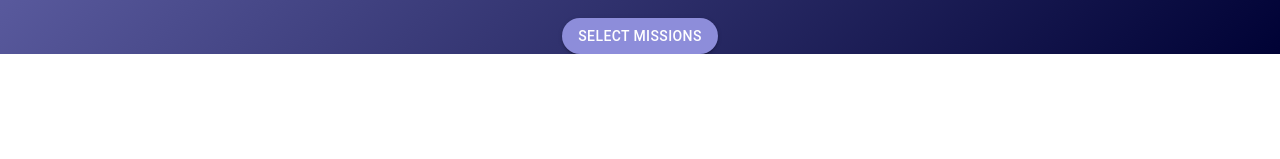
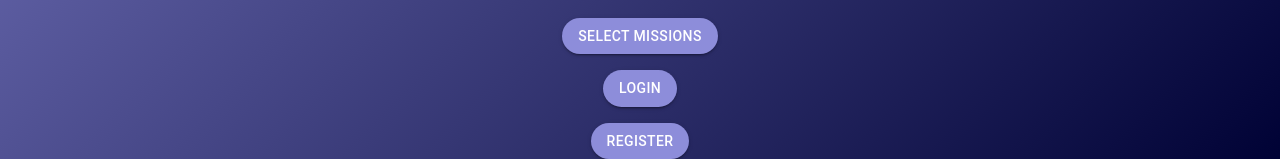
Before and after one commit to CHUREKGIT/warhammer-counter, a React (Create React App) app: page / in a window 1280 px wide. Shown: the part 789-948 px from the top of the page. Before the commit the page ends 843 px from the top, so only its background shows below. Built offline with nearby package versions, Linux system fonts and the light colour scheme; no server answers.

Commit message:
small UI changes

```diff
--- a/src/views/GameCounter.tsx
+++ b/src/views/GameCounter.tsx
@@ -249,7 +249,7 @@ function GameCounter () {
                 })}
                 {showAlert &&  <Grid item><Alert severity="success">Success! Game was saved into your account</Alert></Grid>}
                 <Grid item>
-                        <StyledButton variant="contained" onClick={handleWriteToDataBase} >Save Game in Account</StyledButton>
+                    {currentUser && <StyledButton variant="contained" onClick={handleWriteToDataBase}>Save Game in Account</StyledButton>}
                 </Grid>
                 {showButtonDashboard &&
                 <Grid item>
--- a/src/views/Missions.tsx
+++ b/src/views/Missions.tsx
@@ -12,8 +12,6 @@ import store from '../store/store';
 import { usePlayer, useArmyPlayer } from '../store/selectors';
 import { MissionDetails } from './components/MissionDetails';
 import { MissionSelectStyledTextField, StyledButton } from './components/StyledComponents'
-
-
 
 function MissionsPage () {
 
--- a/src/views/mainPage.tsx
+++ b/src/views/mainPage.tsx
@@ -7,10 +7,12 @@ import { useDispatch } from 'react-redux';
 import { useArmies } from '../store/selectors';
 import { ThemeProvider } from '@mui/material/styles';
 import { theme, StartButton, SelectArmyStyledTextField } from './components/StyledComponents';
+import { useAuth } from './context/AuthContext'
 
 function MainPage () {
 
     const title = "Warhammer 40k Counter";
+    const { currentUser } = useAuth();
 
     const dispatch = useDispatch();
 
@@ -81,6 +83,8 @@ function MainPage () {
                     <Grid item sx={{mt: 5}} justifyContent="center" alignItems="center">
                         <StartButton variant="contained" href={`${process.env.PUBLIC_URL}/missions`}>SELECT MISSIONS</StartButton>
                     </Grid>
+                    {!currentUser && <Grid item sx={{mt: 2}} justifyContent="center" alignItems="center"><StartButton variant="contained" href={`${process.env.PUBLIC_URL}/login`}>LOGIN</StartButton></Grid>}
+                    {!currentUser && <Grid item sx={{mt: 2}} justifyContent="center" alignItems="center"><StartButton variant="contained" href={`${process.env.PUBLIC_URL}/signup`}>REGISTER</StartButton></Grid>}
                 </Grid>
             </Container>
 }
```
